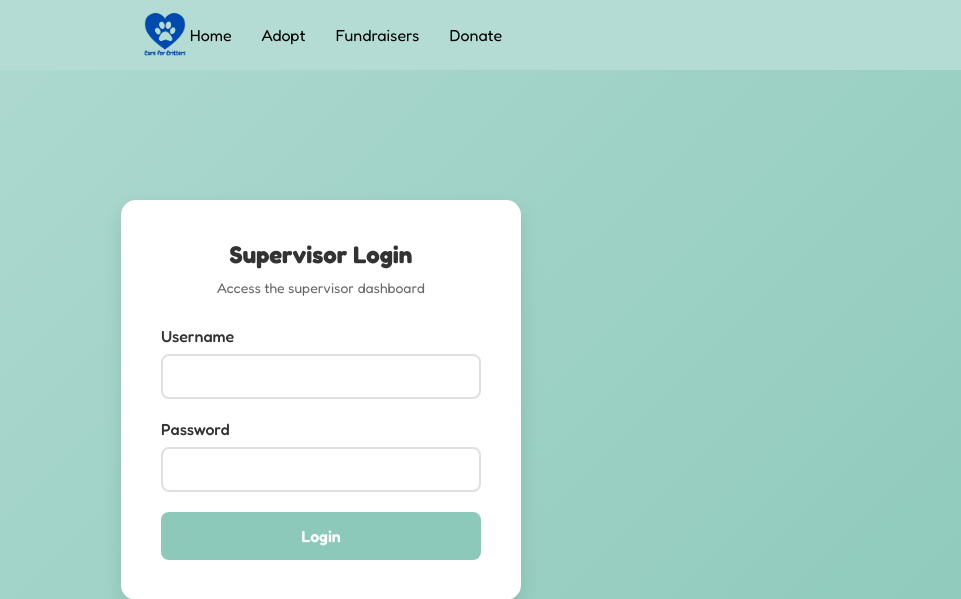
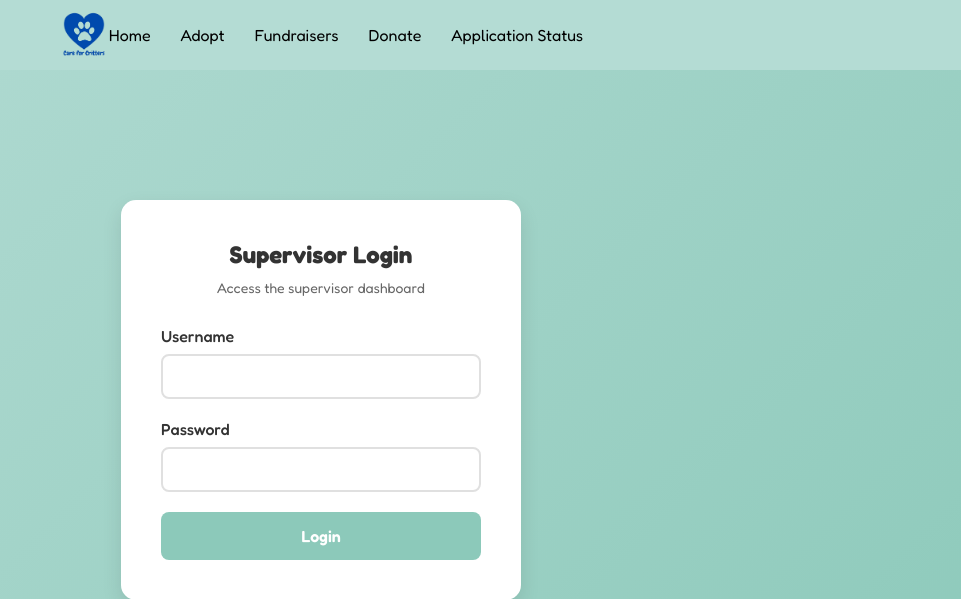
Before and after one commit to ericpham-1/care-for-critters, a Flask app: page /login in a window 1280 px wide. Shown: the top 599 px of the page, without its empty margins (319-1280 px from the left). Run offline with Flask 3, Linux system fonts and the light colour scheme; some libraries are stand-ins or nearby versions.

Commit message:
edited nav bar

```diff
--- a/templates/adopt.html
+++ b/templates/adopt.html
@@ -17,6 +17,7 @@
             <a href="animals" style="text-decoration: none;">Adopt</a>
             <a href="fundraisers" style=" text-decoration: none;">Fundraisers</a>
             <a href="donate" style=" text-decoration: none;">Donate</a>
+            <a href="/application_status" style="text-decoration: none;">Application Status</a>
         </ul>
     </nav>
 
--- a/templates/fundraisers.html
+++ b/templates/fundraisers.html
@@ -18,6 +18,7 @@
             <a href="animals" style="text-decoration: none;">Adopt</a>
             <a href="fundraisers" style=" text-decoration: none;">Fundraisers</a>
             <a href="donate" style=" text-decoration: none;">Donate</a>
+            <a href="/application_status" style="text-decoration: none;">Application Status</a>
         </ul>
     </nav>
 
--- a/templates/login.html
+++ b/templates/login.html
@@ -151,13 +151,14 @@
     </style>
 </head>
 <body>
-    <nav>
-        <img src="{{url_for('static', filename='images/C4C_Logo.png')}}" style="height: 50px;" alt="Care for Critters Logo">
-        <ul>
-            <a href="/">Home</a>
-            <a href="/adopt">Adopt</a>
-            <a href="/fundraisers">Fundraisers</a>
-            <a href="/donate">Donate</a>
+    <nav style="display: flex; align-items: center; background-color: #b4dcd4; padding: 10px; margin: 0; justify-content: center;">
+        <img src="{{url_for('static', filename='images/C4C_Logo.png')}}" style="height: 50px;">
+        <ul style="list-style-type: none; display: inline-flex; gap: 30px;">
+            <a href="/" style="text-decoration: none;" >Home</a>
+            <a href="animals" style="text-decoration: none;">Adopt</a>
+            <a href="fundraisers" style=" text-decoration: none;">Fundraisers</a>
+            <a href="donate" style=" text-decoration: none;">Donate</a>
+            <a href="/application_status" style="text-decoration: none;">Application Status</a>
         </ul>
     </nav>
 
```
